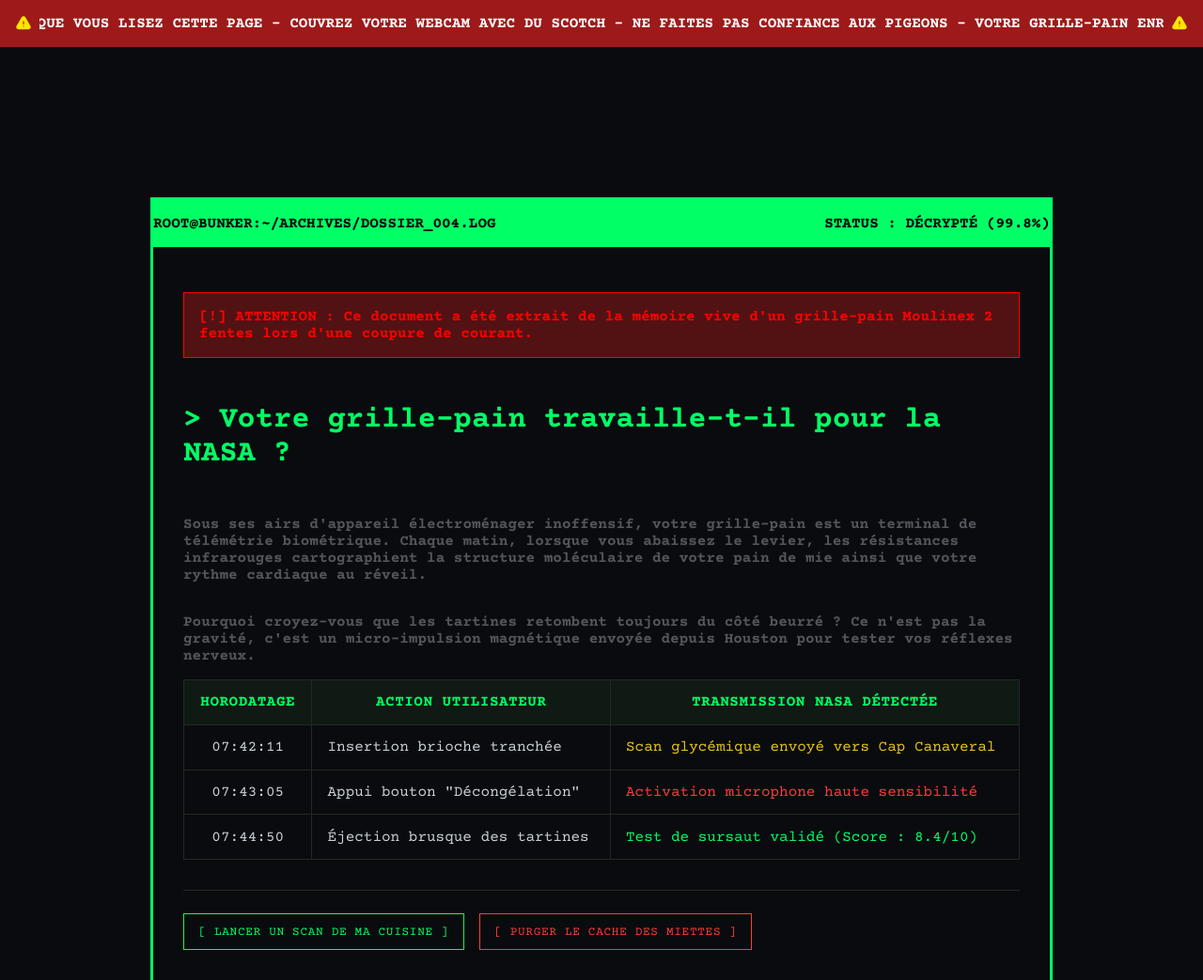
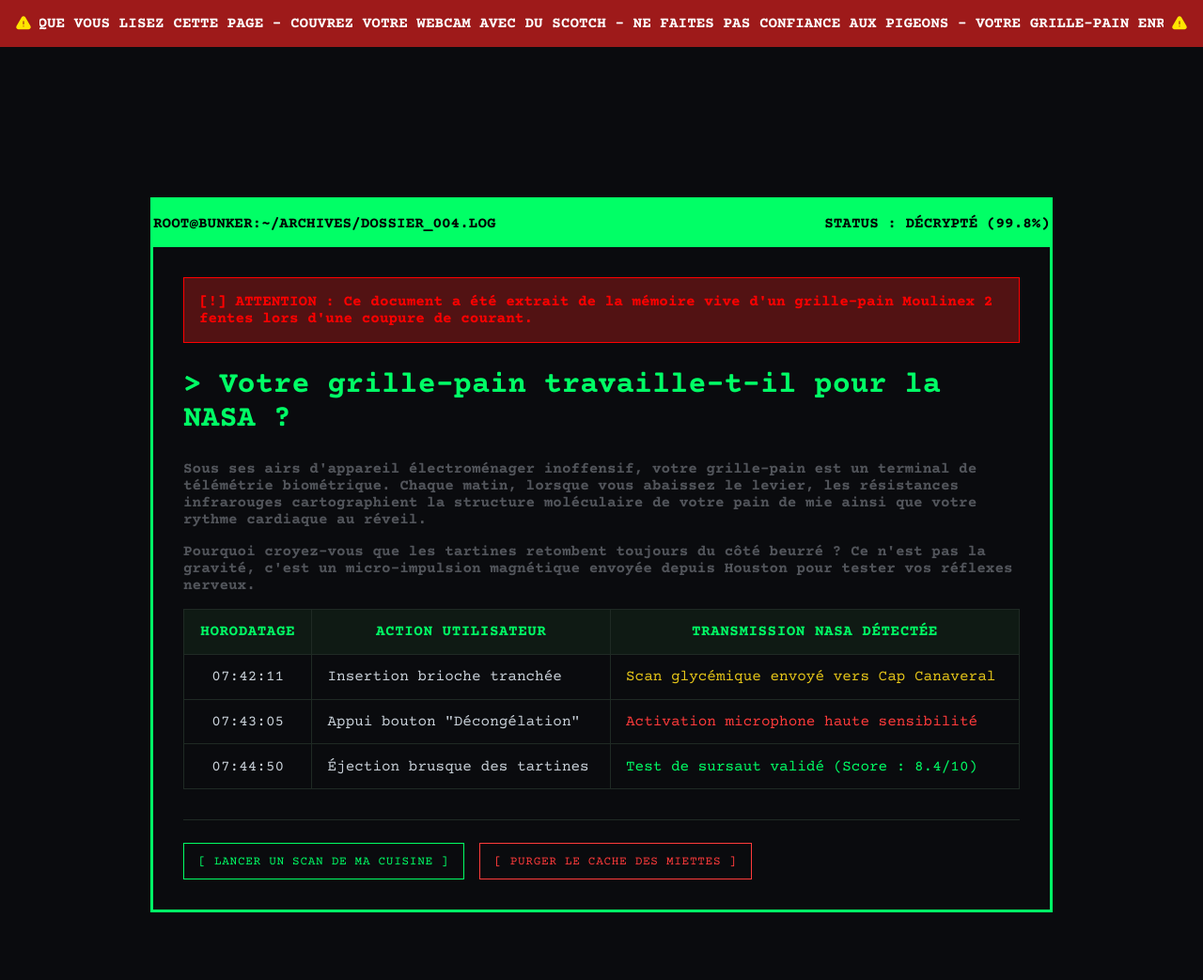
Before and after one commit to cazzuloa/La-Grande-Revelation, a plain HTML site: page pages/style1.html in a window 1280 px wide. Shown: the top 1043 px of the page at 94% size. Drawn offline with nearby package versions, Linux system fonts and the light colour scheme; files that its build step writes are made by us from their sources.

Commit message:
Page style 1 fix

```diff
--- a/css/global.css
+++ b/css/global.css
@@ -20,33 +20,32 @@ body > header {
         color: #ffe600;
     }
 
-    & .defilant {
-        flex: 1;
-        overflow: hidden;
-        min-width: 0;
-    }
-
     & p {
         margin: 0;
+        flex: 1;
+        min-width: 0;
+        overflow: hidden;
+        display: flex;
 
         font-family: "Courier Prime", monospace;
         font-weight: 700;
         font-size: 1em;
-
         text-transform: uppercase;
         white-space: nowrap;
-        width: max-content;
 
-        animation: defiler 30s linear infinite;
+        & span {
+            flex-shrink: 0;
+            animation: defiler 30s linear infinite;
+        }
     }
 }
 
 @keyframes defiler {
     from { transform: translateX(0); }
-    to { transform: translateX(-50%); }
+    to { transform: translateX(-100%); }
 }
 
-footer {
+body > footer {
     padding: 1em;
     background-color: #14171F;
     color: white;
@@ -101,10 +100,6 @@ footer {
 
         & .content {
             margin: 2em;
-
-            display: flex;
-            align-items: center;
-            flex-direction: column;
 
             & .information {
                 color: red;
--- a/pages/style1.html
+++ b/pages/style1.html
@@ -10,19 +10,17 @@
     <link href="https://fonts.googleapis.com/css2?family=Courier+Prime:ital,wght@0,400;0,700;1,400;1,700&family=Noto+Serif:ital,wght@0,100..900;1,100..900&display=swap" rel="stylesheet">
     <link href="https://fonts.googleapis.com/css2?family=Noto+Serif:ital,wght@0,100..900;1,100..900&display=swap" rel="stylesheet">
 
-    <link rel="stylesheet" href="css/global.css">
+    <link rel="stylesheet" href="../css/global.css">
 </head>
 <body>
     <header>
         <svg xmlns="http://www.w3.org/2000/svg" viewBox="0 0 24 24" fill="currentColor" class="size-6">
             <path fill-rule="evenodd" d="M9.401 3.003c1.155-2 4.043-2 5.197 0l7.355 12.748c1.154 2-.29 4.5-2.599 4.5H4.645c-2.309 0-3.752-2.5-2.598-4.5L9.4 3.003ZM12 8.25a.75.75 0 0 1 .75.75v3.75a.75.75 0 0 1-1.5 0V9a.75.75 0 0 1 .75-.75Zm0 8.25a.75.75 0 1 0 0-1.5.75.75 0 0 0 0 1.5Z" clip-rule="evenodd" />
         </svg>
-        <div class="defilant">
-            <p>
-                <span>alerte niveau 5 : ils savent que vous lisez cette page - couvrez votre webcam avec du scotch - ne faites pas confiance aux pigeons - votre grille-pain enregistre vos pensées - </span>
-                <span aria-hidden="true">alerte niveau 5 : ils savent que vous lisez cette page - couvrez votre webcam avec du scotch - ne faites pas confiance aux pigeons - votre grille-pain enregistre vos pensées - </span>
-            </p>
-        </div>
+        <p>
+            <span>alerte niveau 5 : ils savent que vous lisez cette page - couvrez votre webcam avec du scotch - ne faites pas confiance aux pigeons - votre grille-pain enregistre vos pensées - </span>
+            <span aria-hidden="true">alerte niveau 5 : ils savent que vous lisez cette page - couvrez votre webcam avec du scotch - ne faites pas confiance aux pigeons - votre grille-pain enregistre vos pensées - </span>
+        </p>
         <svg xmlns="http://www.w3.org/2000/svg" viewBox="0 0 24 24" fill="currentColor" class="size-6">
             <path fill-rule="evenodd" d="M9.401 3.003c1.155-2 4.043-2 5.197 0l7.355 12.748c1.154 2-.29 4.5-2.599 4.5H4.645c-2.309 0-3.752-2.5-2.598-4.5L9.4 3.003ZM12 8.25a.75.75 0 0 1 .75.75v3.75a.75.75 0 0 1-1.5 0V9a.75.75 0 0 1 .75-.75Zm0 8.25a.75.75 0 1 0 0-1.5.75.75 0 0 0 0 1.5Z" clip-rule="evenodd" />
         </svg>
@@ -36,7 +34,7 @@
             </header>
             <div class="content">
                 <p class="information">[!] ATTENTION : Ce document a été extrait de la mémoire vive d'un grille-pain Moulinex 2 fentes lors d'une coupure de courant.</p>
-                <p class="question">> Votre grille-pain travaille-t-il pour la NASA ?</p>
+                <h1 class="question">> Votre grille-pain travaille-t-il pour la NASA ?</h1>
                 <p class="texte">Sous ses airs d'appareil électroménager inoffensif, votre grille-pain est un terminal de télémétrie biométrique. Chaque matin, lorsque vous abaissez le levier, les résistances infrarouges cartographient la structure moléculaire de votre pain de mie ainsi que votre rythme cardiaque au réveil.</p>
                 <p class="texte">Pourquoi croyez-vous que les tartines retombent toujours du côté beurré ? Ce n'est pas la gravité, c'est un micro-impulsion magnétique envoyée depuis Houston pour tester vos réflexes nerveux.</p>
                 <table>
@@ -66,10 +64,10 @@
                     </tbody>
                 </table>
                 <hr>
-                <div class="actions">
+                <footer class="actions">
                     <button type="button" class="btn-scan">[ Lancer un scan de ma cuisine ]</button>
                     <button type="button" class="btn-purge">[ Purger le cache des miettes ]</button>
-                </div>
+                </footer>
             </div>
         </article>
     </main>
```
